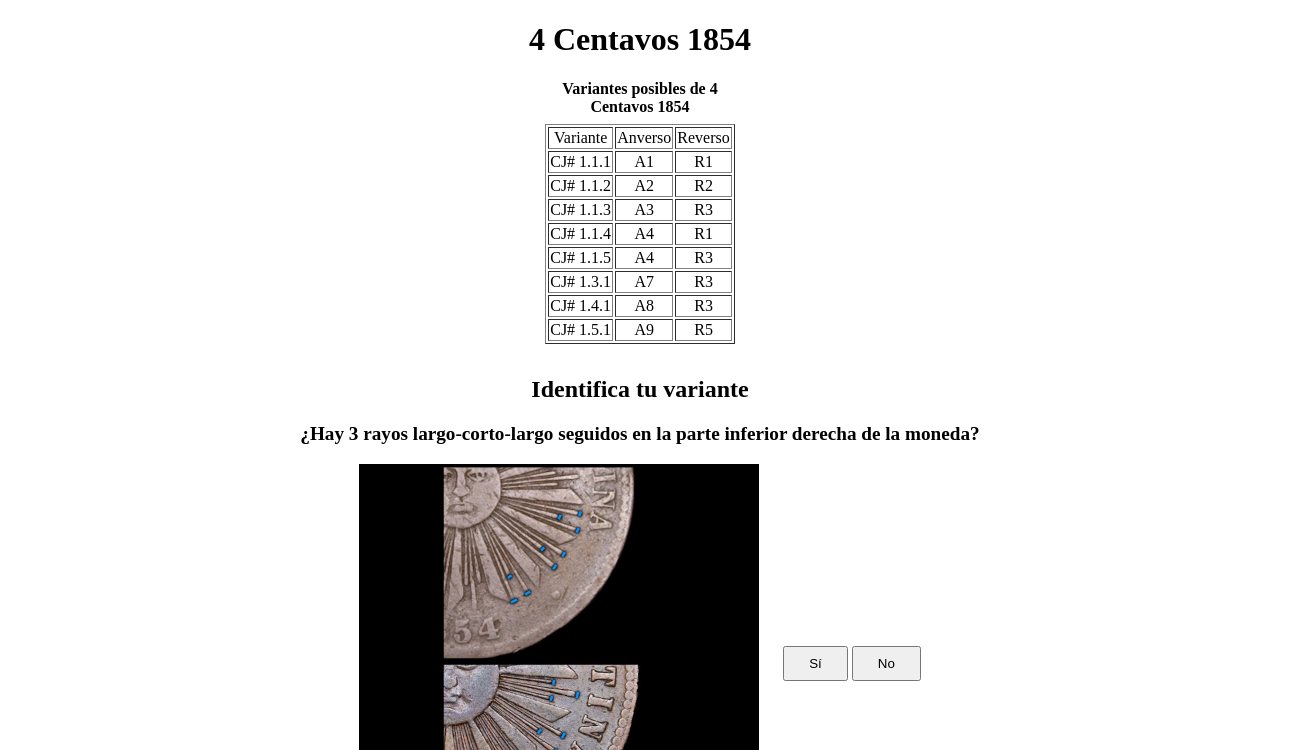
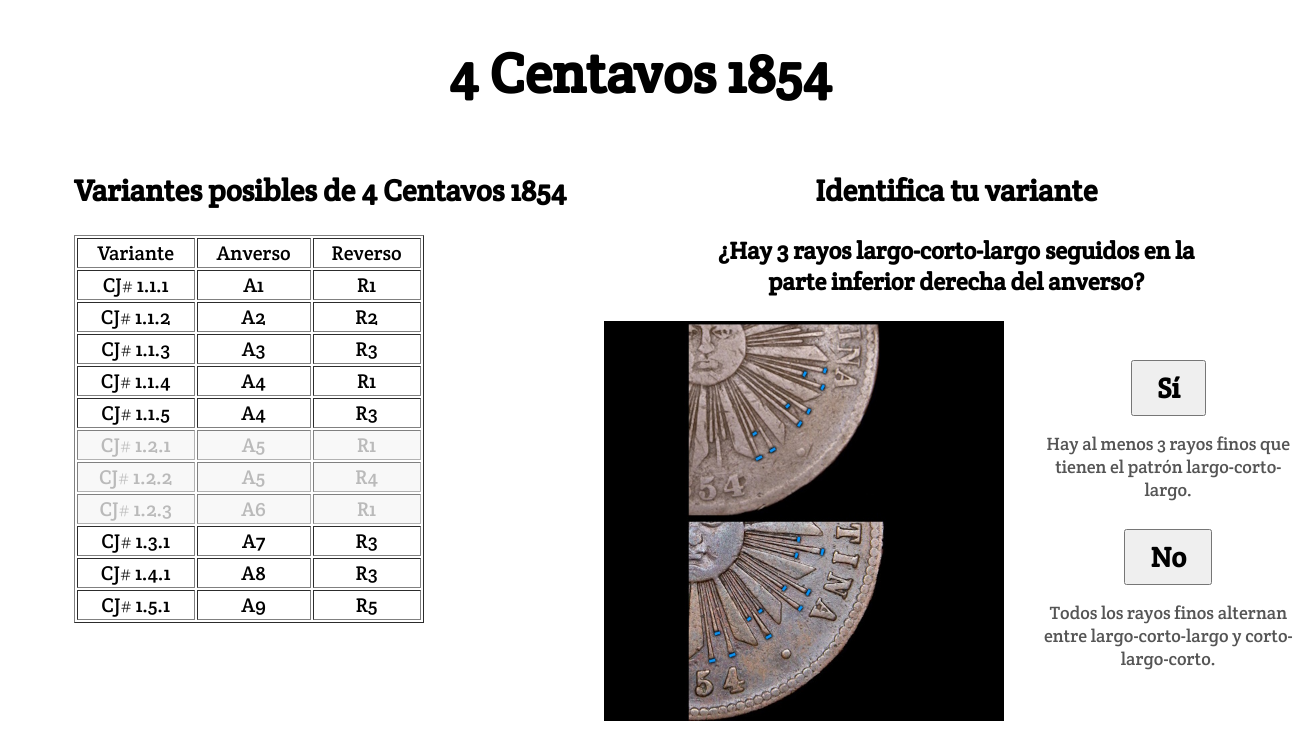
Before and after one commit to NicolasAmado/VariantesDeMonedas, a plain HTML site: page 4centavos1854.html in a window 1280 px wide. Both pictures are taken after a click on the button "Sí". Shown: the top 750 px of the page, 1308 px wide, since content can reach past the window. Drawn offline with Linux system fonts and the light colour scheme.

Commit message:
modificaciones y mejoras

```diff
--- a/4centavos1854.html
+++ b/4centavos1854.html
@@ -1,15 +1,64 @@
 <!DOCTYPE html>
 <html>
 <head>
+    <link href="https://fonts.googleapis.com/css?family=Crete+Round&display=swap" rel="stylesheet">
     <meta charset="UTF-8" />
     <title>4 Centavos 1854</title>
 </head>
 <body>
+    <style>
+        body {
+            font-family: 'Crete Round', serif;
+            font-size: 28px;
+        }
+        #miTabla, #decision-tree {
+            font-family: 'Crete Round', serif;
+            font-size: 20px;
+        }
+        #miTabla {
+            min-width: 350px;
+            max-width: 400px;
+            table-layout: fixed;
+            word-break: break-word;
+        }
+        #decision-tree {
+            min-width: 440px;
+            max-width: 500px;
+        }
+        #pregunta-img {
+            width: 400px;
+            max-width: 100%;
+        }
+        #pregunta-botones button {
+            font-family: 'Crete Round', serif;
+            font-size: 1.4em;
+            font-weight: bold;
+        }
+        #aclaracion-si, #aclaracion-no {
+            font-size: 0.9em;
+            color: #555;
+            margin-bottom: 12px;
+            padding: 8px 14px;
+            min-width: 280px;
+            box-sizing: border-box;
+            text-align: center;
+            border-radius: 8px;
+        }
+        .filtrada {
+            color: #8d8d8d;
+            background-color: #f5f5f5;
+            opacity: 0.6;
+        }
+    </style>
     <div style="text-align: center;">
         <h1>4 Centavos 1854</h1>
 
-        <table id="miTabla" border="1" style="margin:auto;">
-            <caption style="font-weight: bold; margin-bottom: 8px;">Variantes posibles de 4 Centavos 1854</caption>
+        <div style="display: flex; justify-content: center; align-items: flex-start; gap: 140px;">
+            <!-- Tabla a la izquierda -->
+            <div id="decision-tree" style="text-align: center;">
+                <h2>Variantes posibles de 4 Centavos 1854</h2>
+                <table id="miTabla" border="1" style="margin-bottom: 24px;">
+
                     <thead>
                         <tr>
                             <td>Variante</td>
@@ -20,8 +69,9 @@
                     <tbody>
                     </tbody>
                 </table>
-
-        <div id="decision-tree" style="margin-top: 32px; text-align: center;">
+            </div>
+            <!-- Árbol de decisiones a la derecha -->
+            <div id="decision-tree" style="text-align: center;">
                 <h2>Identifica tu variante</h2>
                 <div id="pregunta-container">
                     <p id="pregunta-text" style="font-size: 1.2em; font-weight: bold;"></p>
@@ -29,12 +79,17 @@
                         <img id="pregunta-img" src="" alt="Pregunta" style="width: 400px; margin: 0 24px 0 0;">
                         <div id="pregunta-botones" style="display: flex; flex-direction: column; align-items: center;">
                             <button onclick="responder('si')" style="margin: 8px 0; padding: 8px 24px;">Sí</button>
+                            <div id="aclaracion-si" style="font-size: 0.9em; color: #555; margin-bottom: 12px;"></div>
                             <button onclick="responder('no')" style="margin: 8px 0; padding: 8px 24px;">No</button>
+                            <div id="aclaracion-no" style="font-size: 0.9em; color: #555;"></div>
+                        </div>
                     </div>
                 </div>
             </div>
         </div>
 
+        <!-- Imágenes de anversos y reversos debajo -->
+        <div style="margin-top: 32px;">
             <div style="display: inline-block; width:32%; text-align: center; vertical-align: top; margin: 1%;">
                 <h3 style="margin-bottom: 8px;">Todos los Anversos</h3>
                 <img src="4centavos1854info/CompleteAnverses.jpg" alt="Anversos" style="width:100%; vertical-align: middle;">
@@ -42,6 +97,7 @@
             <div style="display: inline-block; width:32%; text-align: center; vertical-align: top; margin: 1%;">
                 <h3 style="margin-bottom: 8px;">Todos los Reversos</h3>
                 <img src="4centavos1854info/CompleteReverses.jpg" alt="Reversos" style="width:100%; vertical-align: middle;">
+            </div>
         </div>
     </div>
 
@@ -55,6 +111,8 @@
         const preguntaText = document.getElementById('pregunta-text');
         const preguntaImg = document.getElementById('pregunta-img');
         const botones = document.getElementById('pregunta-botones');
+        const aclaracionSi = document.getElementById('aclaracion-si');
+        const aclaracionNo = document.getElementById('aclaracion-no');
 
         if (nodoActual.name) {
             preguntaText.textContent = "Variante identificada: " + nodoActual.name;
@@ -65,27 +123,16 @@
             preguntaImg.src = nodoActual.imagen;
             preguntaImg.style.display = "block";
             botones.style.display = "block";
+            aclaracionSi.textContent = nodoActual.aclaracion_si || "";
+            aclaracionNo.textContent = nodoActual.aclaracion_no || "";
         }
     }
 
     function responder(respuesta) {
         if (!nodoActual.loe) return;
 
-        let preguntaClave = null;
-        if (nodoActual.texto) {
-            const mapaPreguntas = {
-                "¿Tiene su moneda puntos alrededor de la fecha?": "P1",
-                "¿La segunda N de Confederación está alineada con el rayo largo?": "P2",
-                "¿Hay 3 rayos largo-corto-largo seguidos en la parte inferior derecha de la moneda?": "P3",
-                "¿Los rayos largo-corto-largo están en toda la moneda?": "P4",
-                "¿La segunda N de Confederación está alineada con un rayo?": "P5",
-                "¿Rayo grueso después de la C?": "P6",
-                "¿El comienzo de la segunda N de Argentina está alineada con un rayo?": "P7",
-                "¿La moneda tiene 4 rayos seguidos?": "P8",
-                "¿Cuatro alineada con la segunda A de Nacional?": "P9"
-            };
-            preguntaClave = mapaPreguntas[nodoActual.texto];
-        }
+        // Toma la clave directamente del nodo actual
+        let preguntaClave = nodoActual.clave;
 
         if (preguntaClave) {
             variantesFiltradas = variantesFiltradas.filter(v => {
@@ -102,8 +149,11 @@
     function actualizarTabla() {
         const tbody = document.querySelector('#miTabla tbody');
         tbody.innerHTML = '';
-        variantesFiltradas.forEach(row => {
+        janson4centavos1854.forEach(row => {
             const tr = document.createElement('tr');
+            // Si la variante está en las filtradas, es visible; si no, es "filtrada"
+            const visible = variantesFiltradas.includes(row);
+            if (!visible) tr.classList.add('filtrada');
             tr.innerHTML = `
                 <td>${row.Variante}</td>
                 <td>${row.Anverso}</td>
--- a/4centavos1854info/JansonNumbs.js
+++ b/4centavos1854info/JansonNumbs.js
@@ -14,15 +14,24 @@ const janson4centavos1854 = [
 
 const decisionTree4centavos1854 = {
     texto: "¿Tiene su moneda puntos alrededor de la fecha?",
+    clave: "P1",
+    aclaracion_si: "Se ven puntos claramente alrededor de la fecha.",
+    aclaracion_no: "No hay puntos visibles alrededor de la fecha.",
     imagen: "4centavos1854info/Pregunta1.jpg",
     loe: [
         { // No
             texto: "¿La segunda N de Confederación está alineada con el rayo largo?",
+            clave: "P2",
+            aclaracion_si: "N alineada con el rayo fino largo.",
+            aclaracion_no: "N desalineada con el rayo fino largo.",
             imagen: "4centavos1854info/Pregunta2.jpg",
             loe: [
                 { name: "CJ# 1.2.3, A6 R1" }, // No
                 { // Sí
                     texto: "¿Cuatro alineada con la segunda A de Nacional?",
+                    clave: "P9",
+                    aclaracion_si: "A de Nacional alineada con la palabra Cuatro.",
+                    aclaracion_no: "A de Nacional por debajo de la palabra Cuatro.",
                     imagen: "4centavos1854info/Pregunta9.jpg",
                     loe: [
                         { name: "CJ# 1.2.2, A5 R4" }, // No
@@ -32,15 +41,24 @@ const decisionTree4centavos1854 = {
             ]
         },
         { // Sí
-            texto: "¿Hay 3 rayos largo-corto-largo seguidos en la parte inferior derecha de la moneda?",
+            texto: "¿Hay 3 rayos largo-corto-largo seguidos en la parte inferior derecha del anverso?",
+            clave: "P3",
+            aclaracion_si: "Hay al menos 3 rayos finos que tienen el patrón largo-corto-largo.",
+            aclaracion_no: "Todos los rayos finos alternan entre largo-corto-largo y corto-largo-corto.",
             imagen: "4centavos1854info/Pregunta3.jpg",
             loe: [
                 { // Sí
                     texto: "¿La segunda N de Confederación está alineada con un rayo?",
+                    clave: "P5",
+                    aclaracion_si: "N alineada con el rayo fino largo.",
+                    aclaracion_no: "N desalineada con el rayo fino largo.",
                     imagen: "4centavos1854info/Pregunta5.jpg",
                     loe: [
                         { // No
-                            texto: "¿Rayo grueso después de la C?",
+                            texto: "¿El rayo grueso está después de la C de Confederación?",
+                            clave: "P6",
+                            aclaracion_si: "El rayo grueso está por delante de la C de Confederación.",
+                            aclaracion_no: "El rayo grueso está por detrás de la C de Confederación.",
                             imagen: "4centavos1854info/Pregunta6.jpg",
                             loe: [
                                 { name: "CJ# 1.1.2, A2 R2" }, // No
@@ -49,10 +67,16 @@ const decisionTree4centavos1854 = {
                         },
                         { // Sí
                             texto: "¿El comienzo de la segunda N de Argentina está alineada con un rayo?",
+                            clave: "P7",
+                            aclaracion_si: "Inicio de la N alineada con el rayo fino largo.",
+                            aclaracion_no: "Final de la N alineada con el rayo fino largo.",
                             imagen: "4centavos1854info/Pregunta7.jpg",
                             loe: [
                                 { // No
                                     texto: "¿La moneda tiene 4 rayos seguidos?",
+                                    clave: "P8",
+                                    aclaracion_si: "Sobre el 54, hay 4 rayos finos seguidos.",
+                                    aclaracion_no: "Sobre el 54, hay 3 rayos finos, como en el resto de la moneda.",
                                     imagen: "4centavos1854info/Pregunta8.jpg",
                                     loe: [
                                         { name: "A4" }, // No
@@ -66,6 +90,9 @@ const decisionTree4centavos1854 = {
                 },
                 { // No
                     texto: "¿Los rayos largo-corto-largo están en toda la moneda?",
+                    clave: "P4",
+                    aclaracion_si: "Toda la moneda tiene el patrón largo-corto-largo.",
+                    aclaracion_no: "El patrón largo-corto-largo sólo se repite 3 veces.",
                     imagen: "4centavos1854info/Pregunta4.jpg",
                     loe: [
                         { name: "CJ# 1.4.1, A8 R3" }, // No
--- a/index.html
+++ b/index.html
@@ -1,11 +1,18 @@
 <!DOCTYPE html>
 <html lang="es">
 <head>
+    <link href="https://fonts.googleapis.com/css?family=Crete+Round&display=swap" rel="stylesheet">
     <meta charset="UTF-8">
     <title>Variantes de Monedas</title>
     <meta name="viewport" content="width=device-width, initial-scale=1.0">
 </head>
 <body>
+    <style>
+        body {
+            font-family: 'Crete Round', serif;
+            font-size: 28px;
+        }
+    </style>
     <h1>Variantes de Monedas</h1>
     <a href="4centavos1854.html">4 centavos 1854</a>
 </body>
```
Also changed, not shown: 4centavos1854info/Pregunta1.jpg, 4centavos1854info/Pregunta2.jpg, 4centavos1854info/Pregunta4.jpg, 4centavos1854info/Pregunta6.jpg, 4centavos1854info/Pregunta8.jpg. Lines whose indentation alone changed are shown as unchanged.
